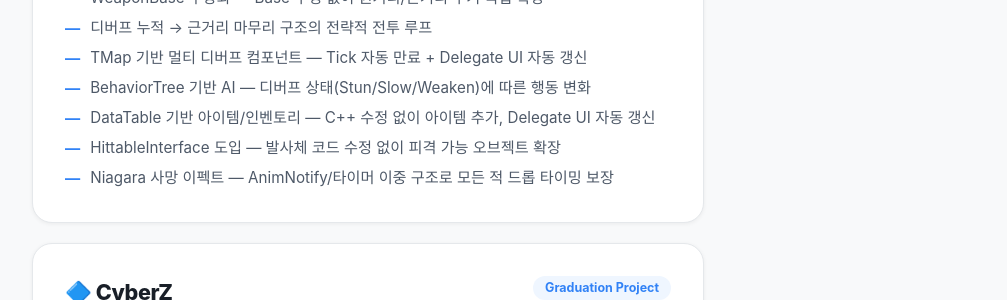
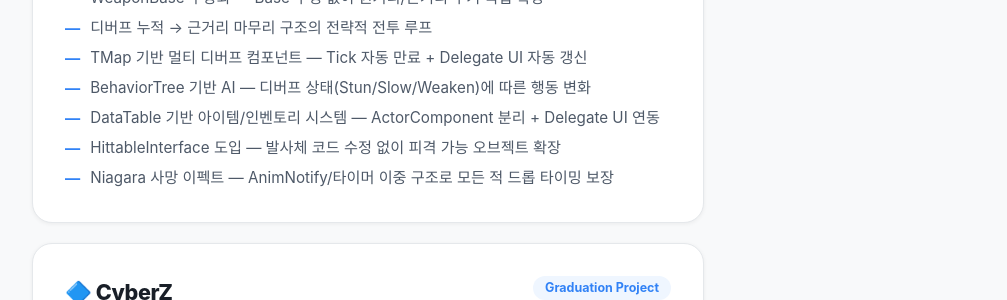
Before and after one commit to KimJinsun610/KimJinsun610.github.io, a Jekyll site: the page index.html, which Jekyll copies as it is, in a window 1280 px wide and 900 px high, scrolled down 2288 px. Shown: the part 152-452 px from the top of the window, without its empty margins (272-1279 px from the left). Built offline with Jekyll 4.4.1, drawn with Linux system fonts in a browser that asks for light colours; some web fonts are replaced.

Commit message:
Update index.html

```diff
--- a/index.html
+++ b/index.html
@@ -183,7 +183,7 @@
           <li>디버프 누적 → 근거리 마무리 구조의 전략적 전투 루프</li>
           <li>TMap 기반 멀티 디버프 컴포넌트 — Tick 자동 만료 + Delegate UI 자동 갱신</li>
           <li>BehaviorTree 기반 AI — 디버프 상태(Stun/Slow/Weaken)에 따른 행동 변화</li>
-          <li>DataTable 기반 아이템/인벤토리 — C++ 수정 없이 아이템 추가, Delegate UI 자동 갱신</li>
+          <li>DataTable 기반 아이템/인벤토리 시스템 — ActorComponent 분리 + Delegate UI 연동</li>
           <li>HittableInterface 도입 — 발사체 코드 수정 없이 피격 가능 오브젝트 확장</li>
           <li>Niagara 사망 이펙트 — AnimNotify/타이머 이중 구조로 모든 적 드롭 타이밍 보장</li>
         </ul>
```
